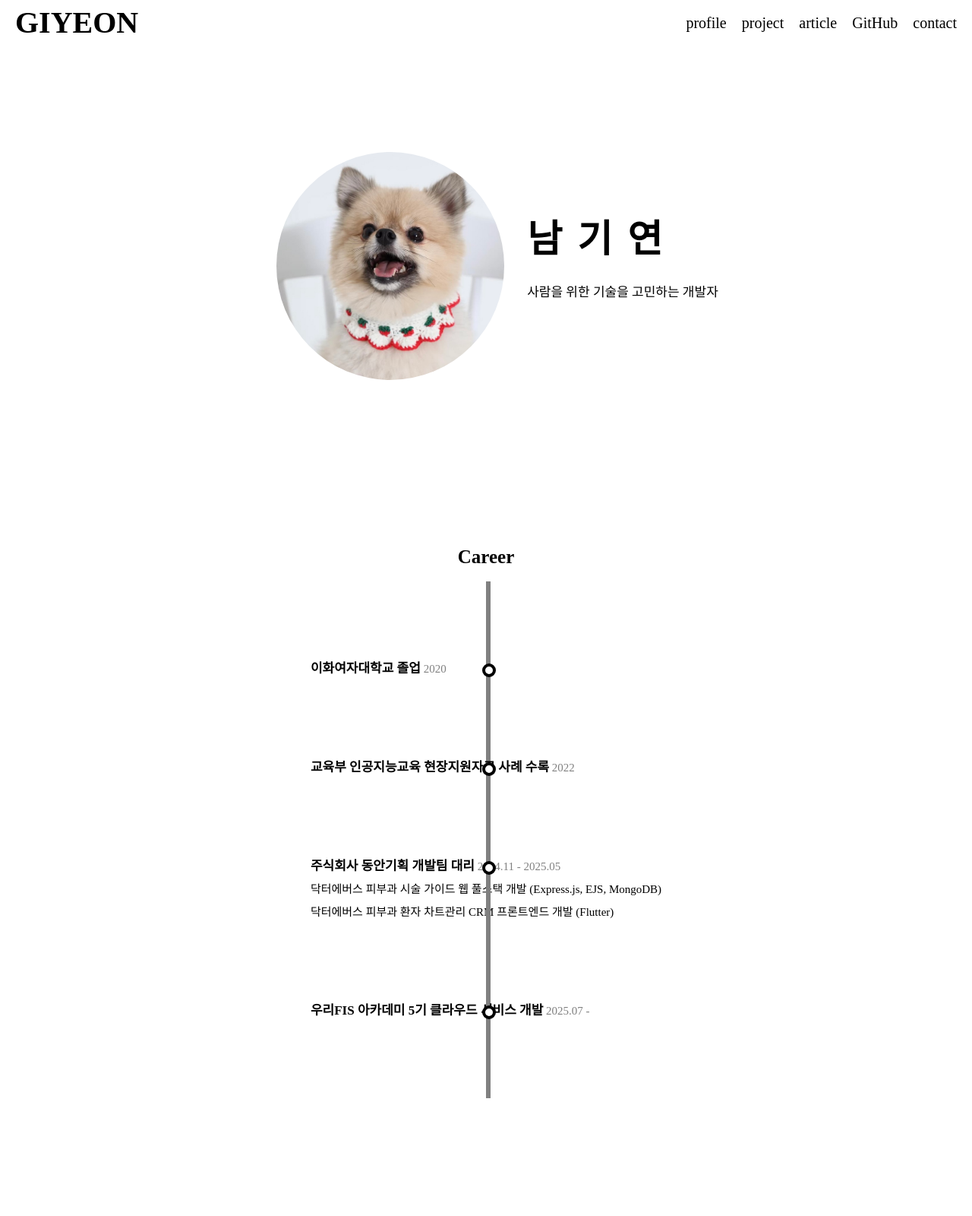
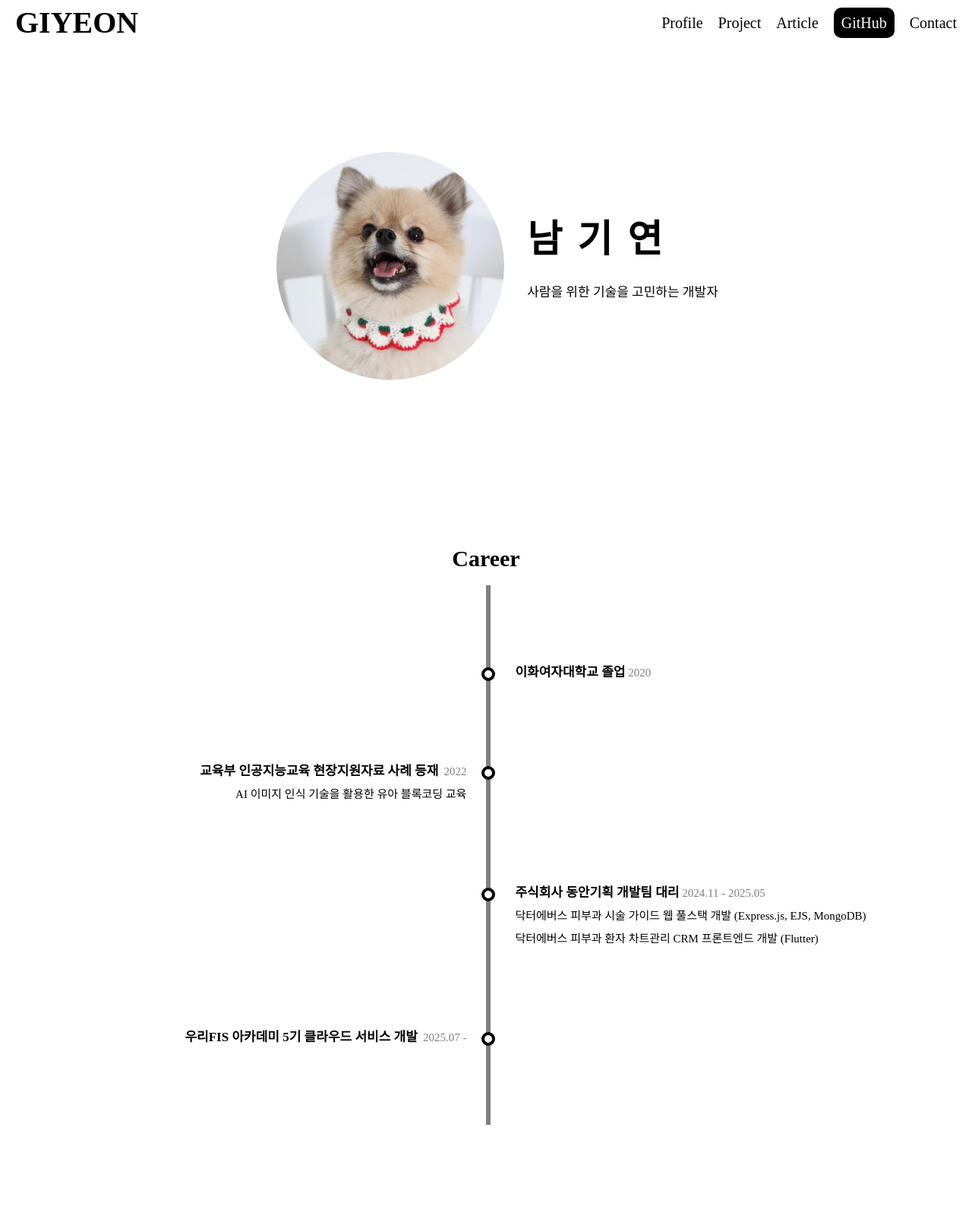
Before and after one commit to noeyigg/profile, a plain HTML site: page index.html in a window 1280 px wide. Shown: the top 1600 px of the page at 76% size. Drawn offline with nearby package versions, Linux system fonts and the light colour scheme.

Commit message:
style: add animation, popover

```diff
--- a/index.html
+++ b/index.html
@@ -3,9 +3,15 @@
   <head>
     <title>GIYEON</title>
     <meta charset="UTF-8" />
-  <meta name="viewport" content="width=device-width, initial-scale=1, user-scalable=no" />
-  <link rel="stylesheet" href="https://cdn.jsdelivr.net/npm/reset-css@4.0.1/reset.min.css"/>
-  <link rel="stylesheet" href="style.css">
+    <meta
+      name="viewport"
+      content="width=device-width, initial-scale=1, user-scalable=no"
+    />
+    <link
+      rel="stylesheet"
+      href="https://cdn.jsdelivr.net/npm/reset-css@4.0.1/reset.min.css"
+    />
+    <link rel="stylesheet" href="style.css" />
   </head>
   <body>
     <header>
@@ -13,27 +19,31 @@
       <nav>
         <ul>
           <li>
-          <a href="/">profile</a>
+            <a href="/">Profile</a>
           </li>
           <li>
-          <a href="">project</a>
+            <a href="">Project</a>
           </li>
           <li>
-          <a href="">article</a>
+            <a href="">Article</a>
+          </li>
+          <li class="github">
+            <a href="https://github.com/noeyigg">GitHub</a>
           </li>
           <li>
-          <a href="">GitHub</a>
-        </li>
-        <li>
-          <a href="">contact</a>
+            <button popovertarget="popover">Contact</button>
           </li>
         </ul>
+        <div id="popover" popover>
+          <p>&#128222; 010-8608-5700</p>
+          <p>&#128231; 1636014@gmail.com</p>
+        </div>
       </nav>
     </header>
     <main>
       <div class="profile">
         <div class="intro">
-        <img src="src/images/profile.jpg" alt="프로필 사진">
+          <img src="src/images/profile.jpg" alt="프로필 사진" />
           <div class="intro-text">
             <p class="name">남기연</p>
             <p>사람을 위한 기술을 고민하는 개발자</p>
@@ -44,26 +54,39 @@
           <ul class="timeline">
             <li class="direction-r">
               <div class="flag-wrapper">
+                <p>
                   <span class="flag">이화여자대학교 졸업</span>
-              <span class="time-wrapper"><span class="time">2020</span></span>
+                  <span class="time-wrapper"
+                    ><span class="time">2020</span></span
+                  >
+                </p>
               </div>
             </li>
             <li class="direction-l">
               <div class="flag-wrapper">
-              <span class="flag">교육부 인공지능교육 현장지원자료 사례 수록</span>
-              <span class="time-wrapper"><span class="time">2022</span></span>
+                <p>
+                  <span class="flag"
+                    >교육부 인공지능교육 현장지원자료 사례 등재</span
+                  >
+                  <span class="time-wrapper"
+                    ><span class="time">2022</span></span
+                  >
+                </p>
               </div>
-            <p>
-
-            </p>
+              <p>AI 이미지 인식 기술을 활용한 유아 블록코딩 교육</p>
             </li>
             <li class="direction-r">
               <div class="flag-wrapper">
+                <p>
                   <span class="flag">주식회사 동안기획 개발팀 대리</span>
-              <span class="time-wrapper"><span class="time">2024.11 - 2025.05</span></span>
+                  <span class="time-wrapper"
+                    ><span class="time">2024.11 - 2025.05</span></span
+                  >
+                </p>
               </div>
               <p>
-              닥터에버스 피부과 시술 가이드 웹 풀스택 개발 (Express.js, EJS, MongoDB)
+                닥터에버스 피부과 시술 가이드 웹 풀스택 개발 (Express.js, EJS,
+                MongoDB)
               </p>
               <p>
                 닥터에버스 피부과 환자 차트관리 CRM 프론트엔드 개발 (Flutter)
@@ -71,8 +94,14 @@
             </li>
             <li class="direction-l">
               <div class="flag-wrapper">
-              <span class="flag">우리FIS 아카데미 5기 클라우드 서비스 개발</span>
-              <span class="time-wrapper"><span class="time">2025.07 -</span></span>
+                <p>
+                  <span class="flag"
+                    >우리FIS 아카데미 5기 클라우드 서비스 개발</span
+                  >
+                  <span class="time-wrapper"
+                    ><span class="time">2025.07 -</span></span
+                  >
+                </p>
               </div>
             </li>
           </ul>
@@ -95,6 +124,10 @@
         </div>
         <div class="contact">
           <h1>Contact</h1>
+          <ul>
+            <li>&#128222; 010-8608-5700</li>
+            <li>&#128231; 1636014@gmail.com</li>
+          </ul>
         </div>
       </div>
     </main>
--- a/style.css
+++ b/style.css
@@ -28,21 +28,43 @@ nav {
   padding: 0 2rem;
 }
 
-nav ul{
+nav ul, button{
   display: flex;
+  align-items: center;
   font-size: 2rem;
   gap: 2rem;
 }
 
 a {
   text-decoration: none;
-  color: inherit;
+  color: inherit
 }
 
 h1 {
-  font-size: 2.5rem;
+  font-size: 3rem;
   font-weight: bold;
   margin: 2rem 0;
+}
+
+.github {
+  background-color: black;
+  color: white;
+  padding: 1rem;
+  border-radius: 10px;
+}
+
+button {
+  all: unset;
+  cursor: pointer;
+}
+
+[popover] {
+  width: 20rem;
+  overflow: hidden;
+  line-height: 4rem;
+  font-size: 2rem;
+  border: 2px solid black;
+  padding: 2rem;
 }
 
 .career, .license, .stack, .contact{
@@ -61,6 +83,7 @@ h1 {
   justify-content: center;
   align-items: center;
   margin: 20rem 0;
+  animation: 2.5s ease forwards float-up;
 }
 
 .intro-text {
@@ -85,17 +108,21 @@ h1 {
 }
 
 .timeline {
-  position: relative
+  position: relative;
+  width: 100%;
 }
 
-.timeline::before {
+.timeline:before {
   content: '';
   position: absolute;
   display: flex;
   width: 6px;
   height: 100%;
-  left: 50%;
+  left: 50vw;
   background: gray;
+}
+.timeline p {
+  width: 45%;
 }
 
 .flag-wrapper {
@@ -115,7 +142,7 @@ h1 {
   position: absolute;
   content: ' ';
   top: 28%;
-  left: 49%;
+  left: 49.5vw;
   width: 1rem;
   height: 1rem;
   background: #fff;
@@ -124,8 +151,33 @@ h1 {
   z-index: 10;
 }
 
+.direction-r p {
+  position: relative;
+  left: 50vw;
+  transform: translateX(3vw);
+}
+
+.direction-l p {
+  display: flex;
+  justify-content: end;
+  position: relative;
+  left: 3vw;
+  gap: 0.7rem;
+}
+
 .license ul, .stack ul {
   text-align: center;
+}
+
+@keyframes float-up {
+  from {
+    opacity: 0;
+    transform: translateY(20px);
+  }
+  to {
+    opacity: 1;
+    transform: translateY(0);
+  }
 }
 
 footer {
```
Lines whose indentation alone changed are shown as unchanged.
